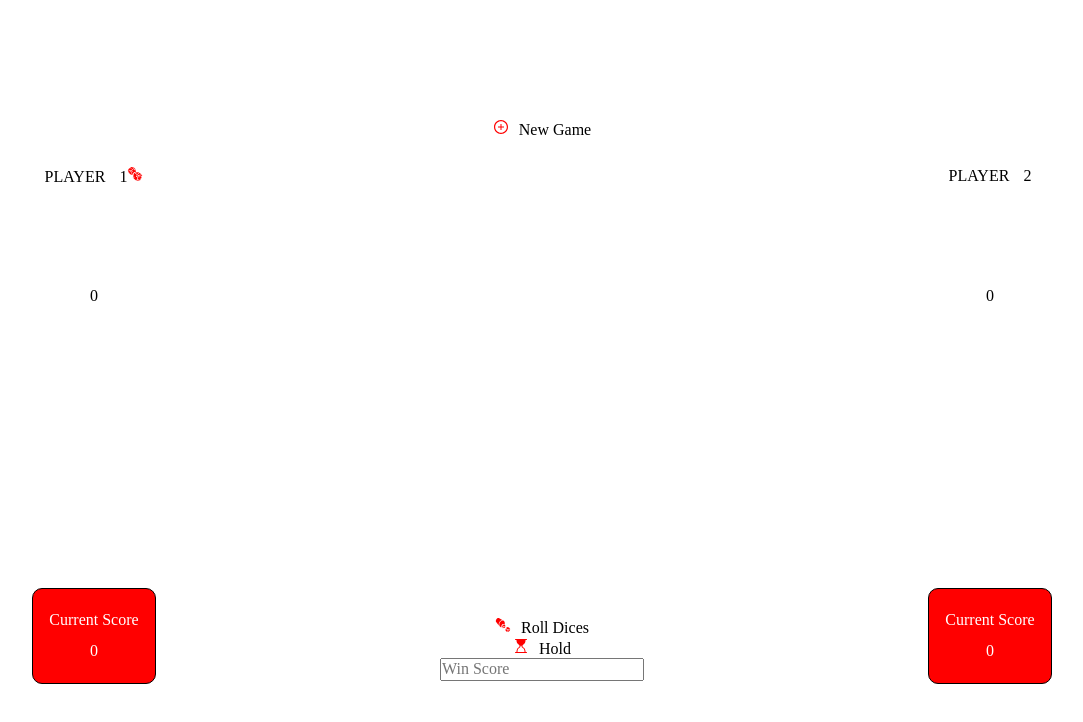
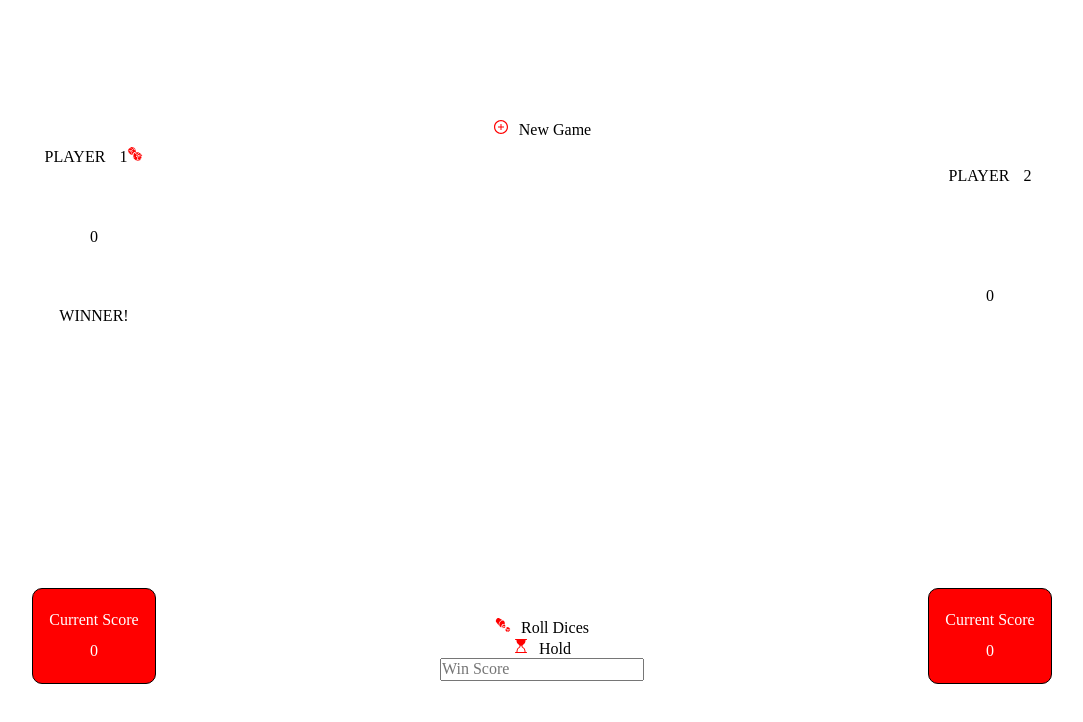
Before and after one commit to DanielShamir93/DicesGame, a React (Create React App) app: page / in a window 1280 px wide. Both pictures are taken after a click on the button "Hold". Shown: the top 722 px of the page, without its empty margins (98-1181 px from the left). Built offline with nearby package versions, Linux system fonts and the light colour scheme.

Commit message:
Winner fanctionlity implemented

```diff
--- a/src/components/player/Player.component.jsx
+++ b/src/components/player/Player.component.jsx
@@ -7,7 +7,8 @@ export default class Player extends React.Component {
     state = {
         id: this.props.playerId,
         currentScore: this.props.currentScore,
-        totalScore: 0
+        totalScore: 0,
+        isWinner: false
     }
 
     componentDidUpdate(prevProps) {
@@ -28,7 +29,7 @@ export default class Player extends React.Component {
                     });
 
                     if (this.isPlayerWon(currentTotalScore)) {
-                        console.log(currentTotalScore)
+                        this.setState({isWinner: true});
                     } else {
                         this.props.nextPlayer();
                     }
@@ -52,6 +53,7 @@ export default class Player extends React.Component {
                         {this.state.id === this.props.playerTurnId && <GiRollingDices className="react-icon" />}
                     </p>
                     <p className="total-score" >{this.state.totalScore}</p>
+                    {this.state.isWinner && <span>WINNER!</span>}
                 </div>
                 <div className="player-bottom" >
                     <div className="current-score" >
```
